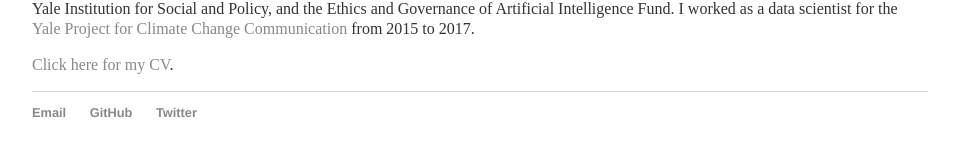
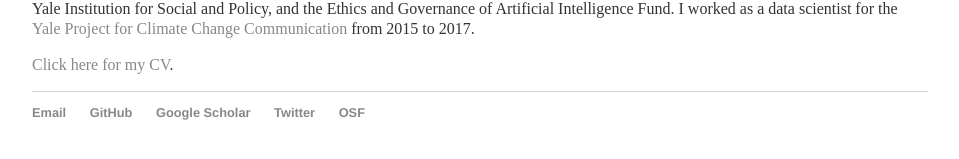
Before and after one commit to morganlivingston/baobaofzhang.github.io, a Jekyll site: the page built from index.html, in a window 1280 px wide. Shown: the part 515-674 px from the top of the page, without its empty margins (160-1119 px from the left). Built offline with Jekyll 4.4.1, drawn with Linux system fonts in a browser that asks for light colours.

Commit message:
Update OSF

```diff
--- a/_layouts/default.html
+++ b/_layouts/default.html
@@ -51,7 +51,9 @@
    <ul>
    <li><a href="mailto:baobao.zhang@yale.edu">Email</a></li>
    <li><a href="https://github.com/13bzhang">GitHub</a></li>
+   <li><a href="https://scholar.google.com/citations?user=yqpOQRsAAAAJ&hl=en">Google Scholar</a></li>
    <li><a href="https://twitter.com/baobaofzhang">Twitter</a></li>
+   <li><a href="https://osf.io/6phwx/">OSF</a></li>
    </ul>
   </footer>
   </body>
```
